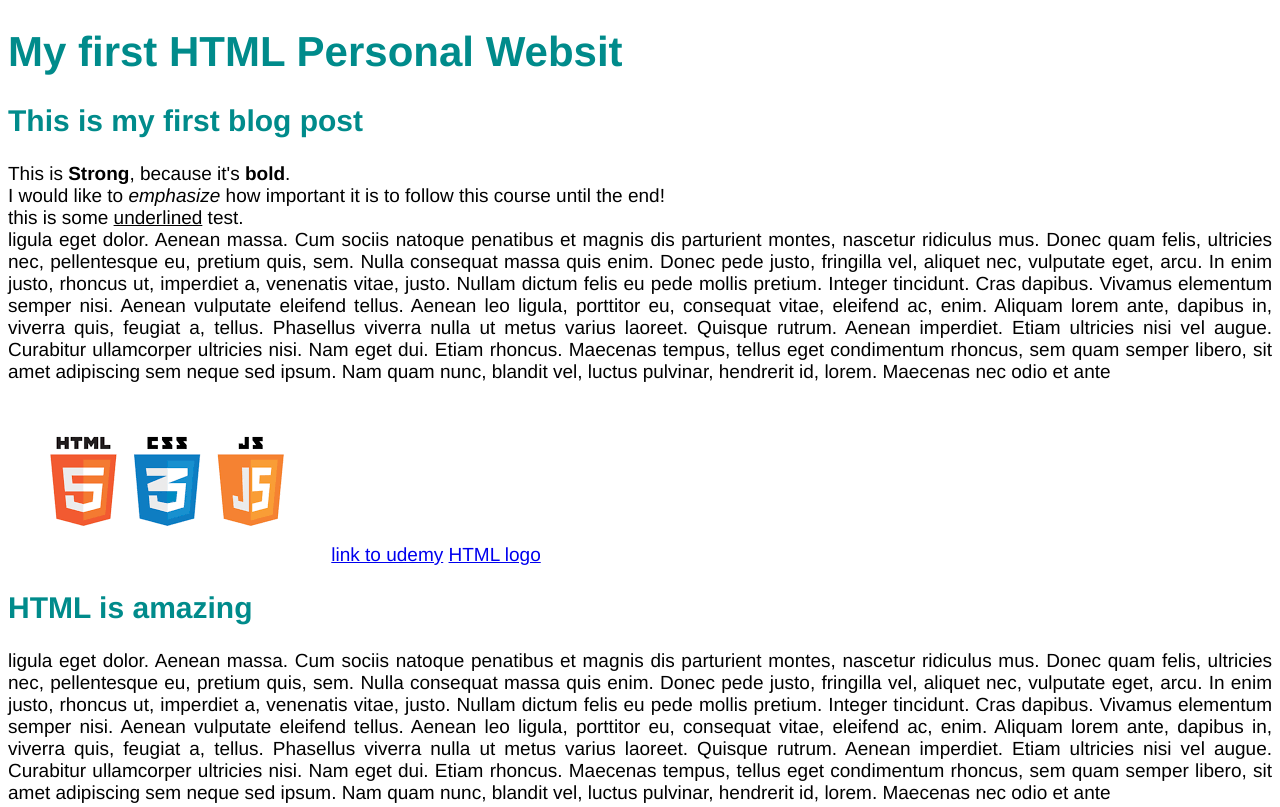
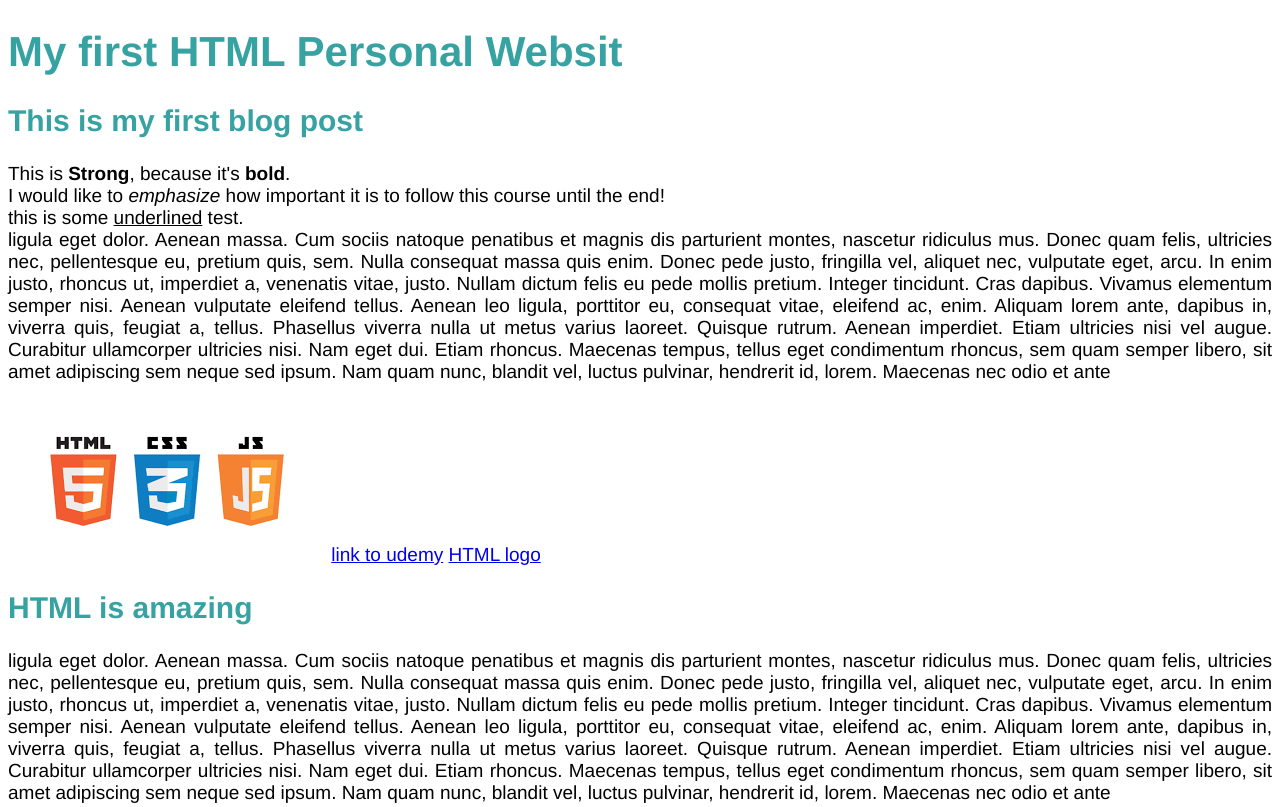
Before and after one commit to aalmarhabi/personal-website, a plain HTML site: page index.html in a window 1280 px wide. Shown: the top 807 px of the page. Drawn offline with Linux system fonts and the light colour scheme.

Commit message:
add and practice css color

```diff
--- a/style.css
+++ b/style.css
@@ -4,7 +4,7 @@ body{
 }
 
 h1,h2{
-    color: darkcyan;
+    color: rgba(11, 142, 142, 0.82);
 }
 h1{
     font-size: 42px;
```
